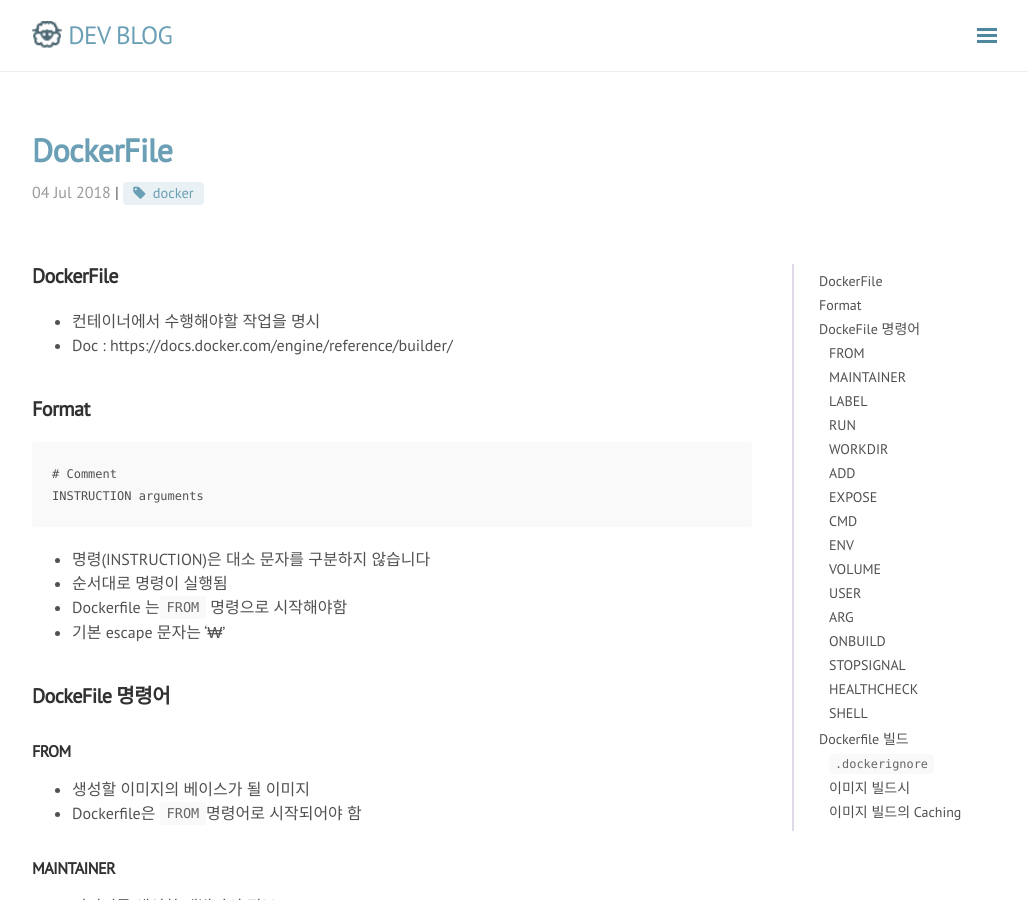
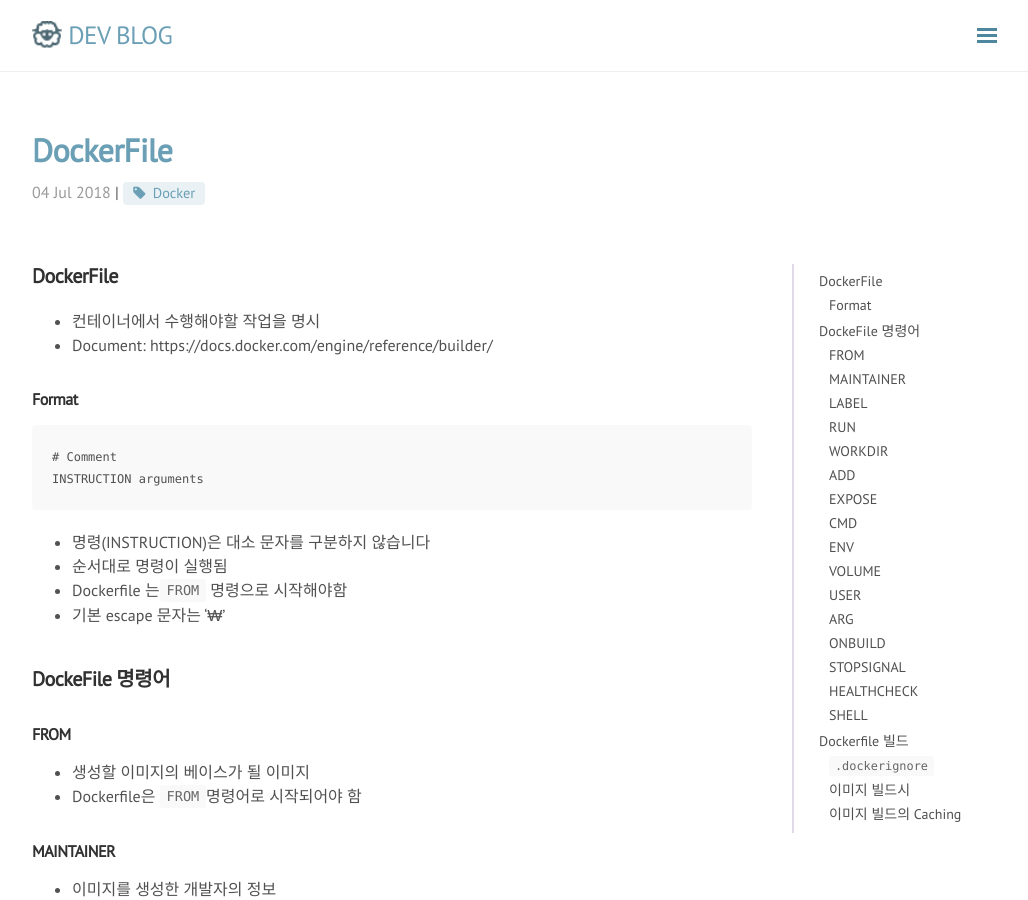
Before and after one commit to rmcodestar/rmcodestar.github.io, a Jekyll site: the page built from _posts/2018-07-04-dockerfile.md, in a window 1280 px wide and 900 px high. Shown: the whole window, without its empty margins (248-1276 px from the left). Built offline with Jekyll 4.4.1, drawn with Linux system fonts in a browser that asks for light colours; nearby versions of some CDN libraries; comment, search, counter and statistics services are not loaded.

Commit message:
Update 2018-07-04-dockerfile.md

````diff
--- a/_posts/2018-07-04-dockerfile.md
+++ b/_posts/2018-07-04-dockerfile.md
@@ -1,15 +1,15 @@
 ---
 layout: post
 title: DockerFile
-category: docker
-tag : [docker]
+category: Docker
+tag : [Docker]
 ---
 
 ## DockerFile
 * 컨테이너에서 수행해야할 작업을 명시
-* Doc : https://docs.docker.com/engine/reference/builder/
+* Document: https://docs.docker.com/engine/reference/builder/
 
-## Format
+### Format
 ```
 # Comment
 INSTRUCTION arguments
````
